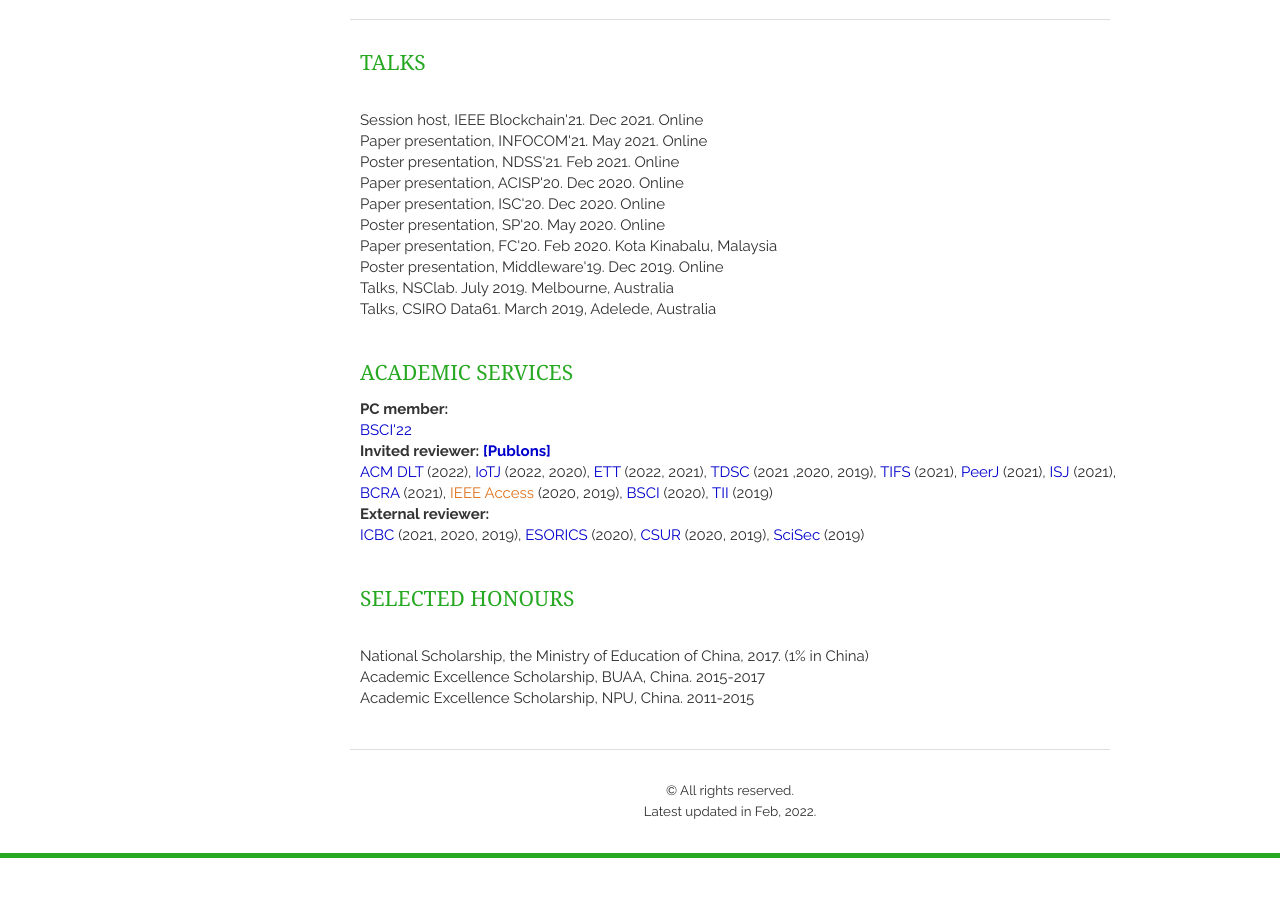
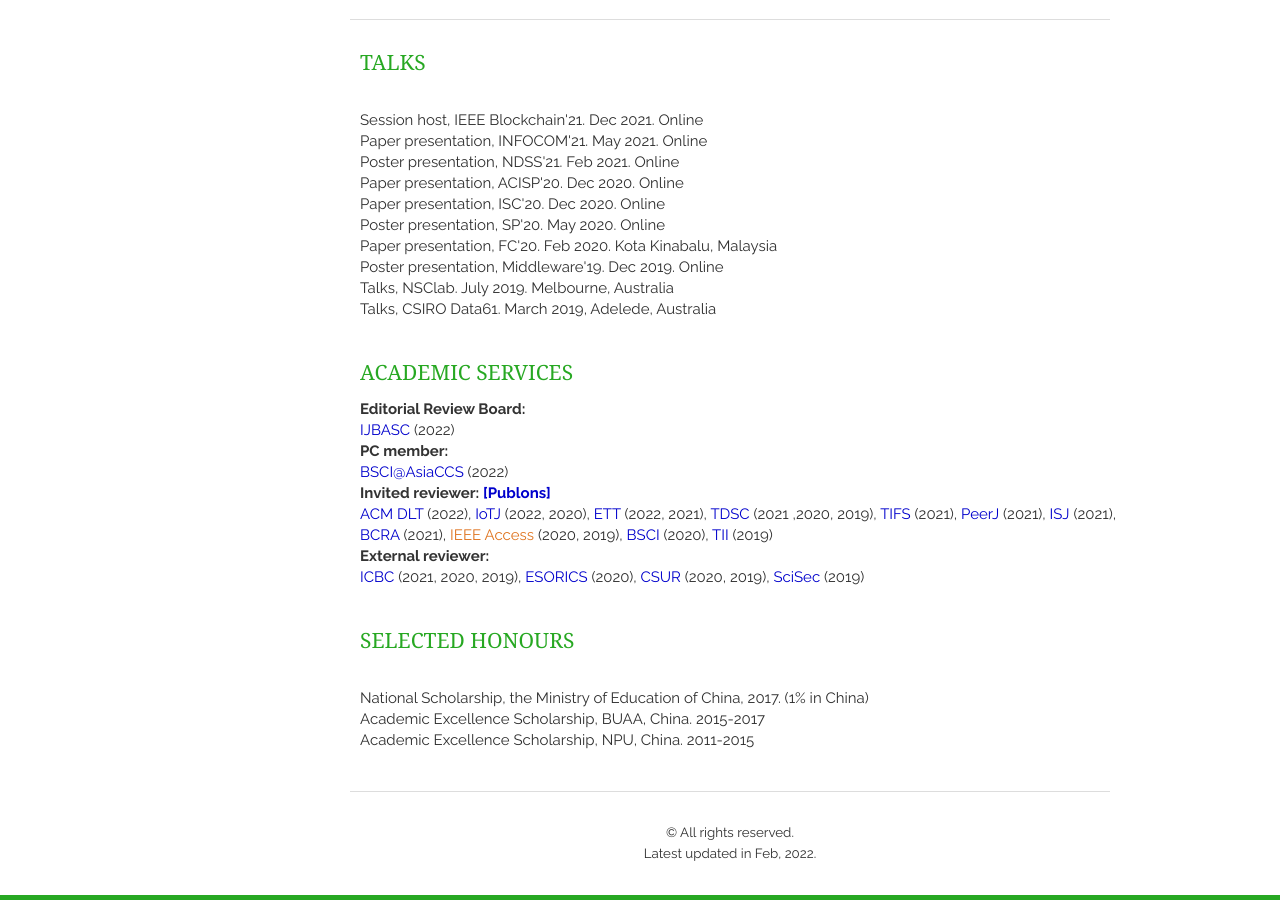
Before and after one commit to AaronWang-git/qinwang-git.github.io, a Jekyll site: the page built from index.html, in a window 1280 px wide and 900 px high, scrolled down 1616 px. Built offline with Jekyll 4.4.1, drawn with Linux system fonts in a browser that asks for light colours; nearby versions of some CDN libraries; a script that is not in the unit is left out; the list of posts is cut into pages by our own code; before the commit the page ends 2474 px from its top, so only the background shows below that.

Commit message:
Update service.html

```diff
--- a/_includes/service.html
+++ b/_includes/service.html
@@ -21,8 +21,13 @@
 <section class="thirteen columns">
     <h1>Academic Services</h1>
     <article>
+
+    <p><strong> Editorial Review Board:</strong>
+    <br><a href="https://www.igi-global.com/journal/international-journal-blockchain-applications-secure/290373" target="_blank"> IJBASC </a></strong> (2022)
+    </p>
+
     <p><strong> PC member:</strong>
-    <br><a href="http://www.cloud-conf.net/bsci/2022/#program/" target="_blank"> BSCI'22 </a></strong>
+    <br><a href="http://www.cloud-conf.net/bsci/2022/#program/" target="_blank"> BSCI@AsiaCCS</a></strong> (2022)
     </p>
 
     <p><strong> Invited reviewer:  <a href="https://publons.com/researcher/3020700/qin-wang/peer-review/" target="_blank"> [Publons] </a></strong>
```
